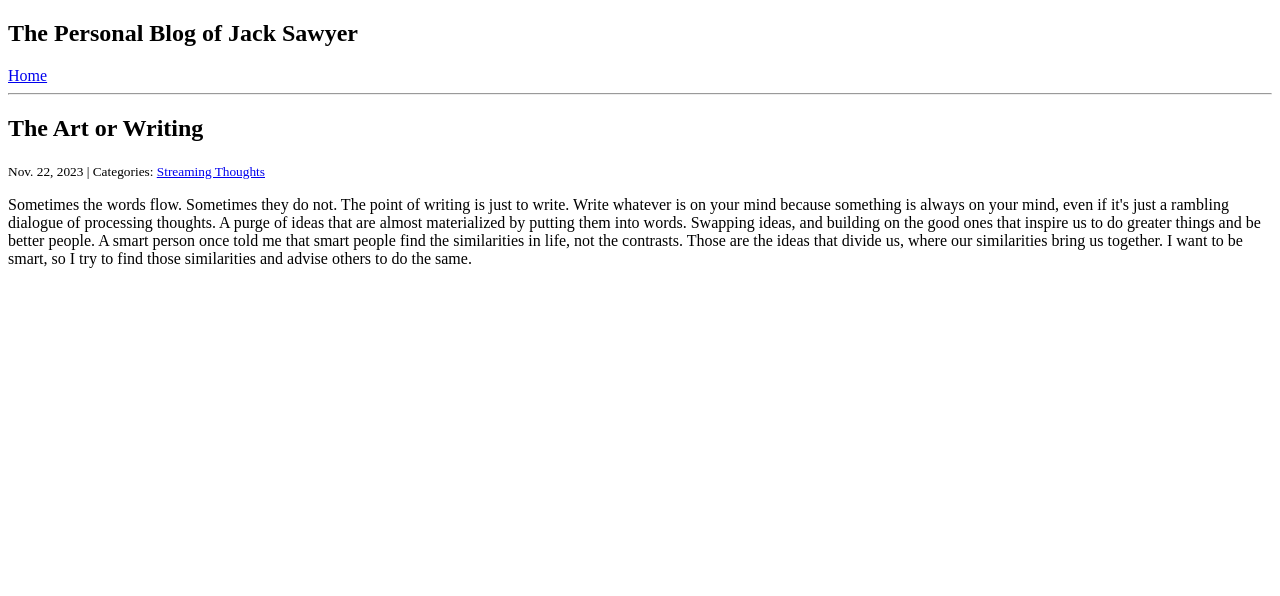
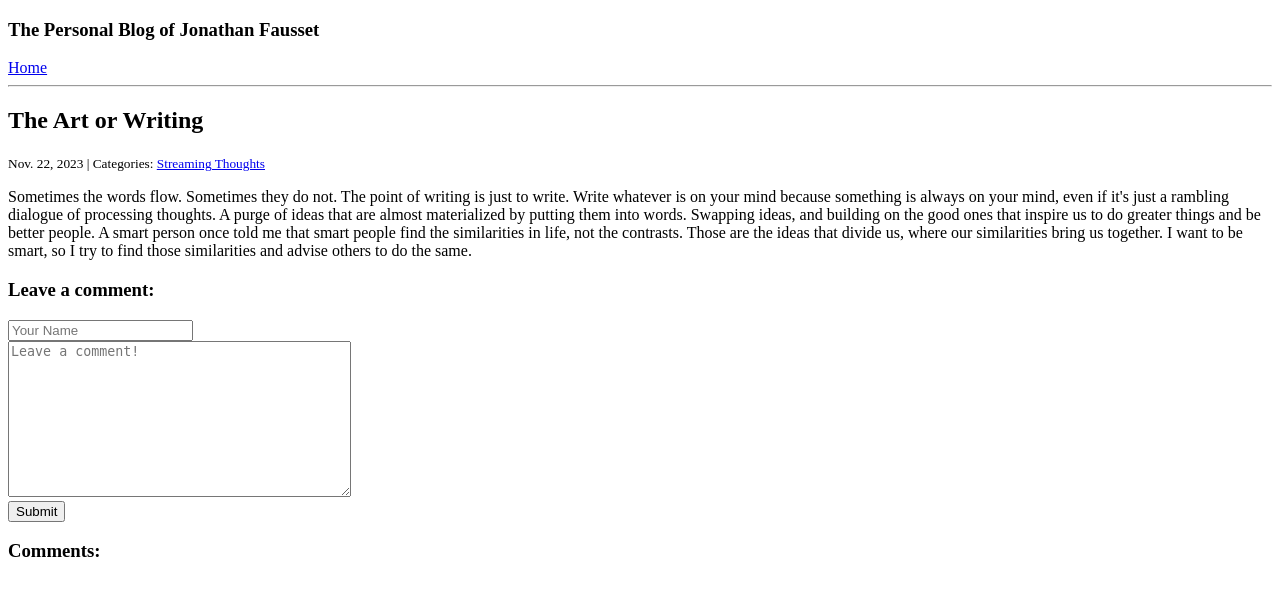
Before and after one commit to JackSawyerWATX/blogsite, a Django app: page /post/1/ in a window 1280 px wide. Shown: the top 596 px of the page. Run offline with Django 4.2, Linux system fonts and the light colour scheme; data comes from the database, SQL or seed files in the repository; both versions use the stored data as it was after the commit; data that the repository does not hold is empty.

Commit message:
several updates and debugs

```diff
--- /dev/null
+++ b/blog/forms.py
@@ -0,0 +1,16 @@
+# blog/forms.py
+
+from django import forms
+
+class CommentForm(forms.Form):
+    author = forms.CharField(
+        max_length=60,
+        widget=forms.TextInput(
+            attrs={"class": "form-control", "placeholder": "Your Name"}
+        ),
+    )
+    body = forms.CharField(
+        widget=forms.Textarea(
+            attrs={"class": "form-control", "placeholder": "Leave a comment!"}
+        )
+    )
--- a/blog/templates/blog/catagory.html
+++ b/blog/templates/blog/category.html
@@ -4,10 +4,11 @@
 <head>
     <meta charset="UTF-8">
     <meta name="viewport" content="width=device-width, initial-scale=1.0">
-    <title>Catagory</title>
+    <title>Document</title>
 </head>
 
 <body>
+
     <!-- blog/templates/blog/category.html -->
 
     {% extends "blog/index.html" %}
@@ -15,6 +16,7 @@
     {% block page_title %}
     <h2>{{ category }}</h2>
     {% endblock page_title %}
+
 </body>
 
 </html>
--- a/blog/templates/blog/detail.html
+++ b/blog/templates/blog/detail.html
@@ -26,7 +26,32 @@
         {% endfor %}
     </small>
     <p>{{ post.body | linebreaks }}</p>
-    {% endblock page_content %}
+
+    <h3>Leave a comment:</h3>
+
+    <form method="post">
+        {% csrf_token %}
+        <div>
+            {{ form.author }}
+        </div>
+        <div>
+            {{ form.body }}
+        </div>
+        <button type="submit" class="btn btn-primary">Submit</button>
+    </form>
+
+    <h3>Comments:</h3>
+
+    {% for comment in comments %}
+        <p>
+            On {{ comment.created_on.date }} <b>{{ comment.author }}</b> wrote:
+        </p>
+        <p>
+            {{ comment.body | linebreaks }}
+        </p>
+    {% endfor %}
+
+{% endblock page_content %}
 </body>
 
 </html>
--- a/blog/templates/blog/index.html
+++ b/blog/templates/blog/index.html
@@ -14,7 +14,7 @@
     {% extends "base.html" %}
 
     {% block page_title %}
-    <h3>Blog Posts</h3>
+    <h4>Blog Posts</h4>
     {% endblock page_title %}
 
     {% block page_content %}
--- a/blog/views.py
+++ b/blog/views.py
@@ -1,7 +1,9 @@
 # blog/views.py
 
+from django.http import HttpResponseRedirect
 from django.shortcuts import render
 from blog.models import Post, Comment
+from blog.forms import CommentForm
 
 def blog_index(request):
     posts = Post.objects.all().order_by("-created_on")
@@ -24,10 +26,22 @@ def blog_category(request, category):
 
 def blog_detail(request, pk):
     post = Post.objects.get(pk=pk)
+    form = CommentForm()
+    if request.method == "POST":
+        form = CommentForm(request.POST)
+        if form.is_valid():
+            comment = Comment(
+                author=form.cleaned_data["author"],
+                body=form.cleaned_data["body"],
+                post=post,
+            )
+            comment.save()
+            return HttpResponseRedirect(request.path_info)
+
     comments = Comment.objects.filter(post=post)
     context = {
         "post": post,
         "comments": comments,
+        "form": CommentForm(),
     }
-
     return render(request, "blog/detail.html", context)
--- a/personal_blog/urls.py
+++ b/personal_blog/urls.py
@@ -1,20 +1,3 @@
-"""
-URL configuration for personal_blog project.
-
-The `urlpatterns` list routes URLs to views. For more information please see:
-    https://docs.djangoproject.com/en/4.2/topics/http/urls/
-Examples:
-Function views
-    1. Add an import:  from my_app import views
-    2. Add a URL to urlpatterns:  path('', views.home, name='home')
-Class-based views
-    1. Add an import:  from other_app.views import Home
-    2. Add a URL to urlpatterns:  path('', Home.as_view(), name='home')
-Including another URLconf
-    1. Import the include() function: from django.urls import include, path
-    2. Add a URL to urlpatterns:  path('blog/', include('blog.urls'))
-"""
-
 # personal_blog/urls.py
 
 from django.contrib import admin
--- a/templates/base.html
+++ b/templates/base.html
@@ -9,7 +9,7 @@
 </head>
 
 <body>
-    <h2>The Personal Blog of Jack Sawyer</h2>
+    <h3>The Personal Blog of Jonathan Fausset</h3>
     <a href="{% url "blog_index" %}">Home</a>
     <hr>
     {% block page_title %}{% endblock page_title %}
```
Also changed, not shown: db.sqlite3.
